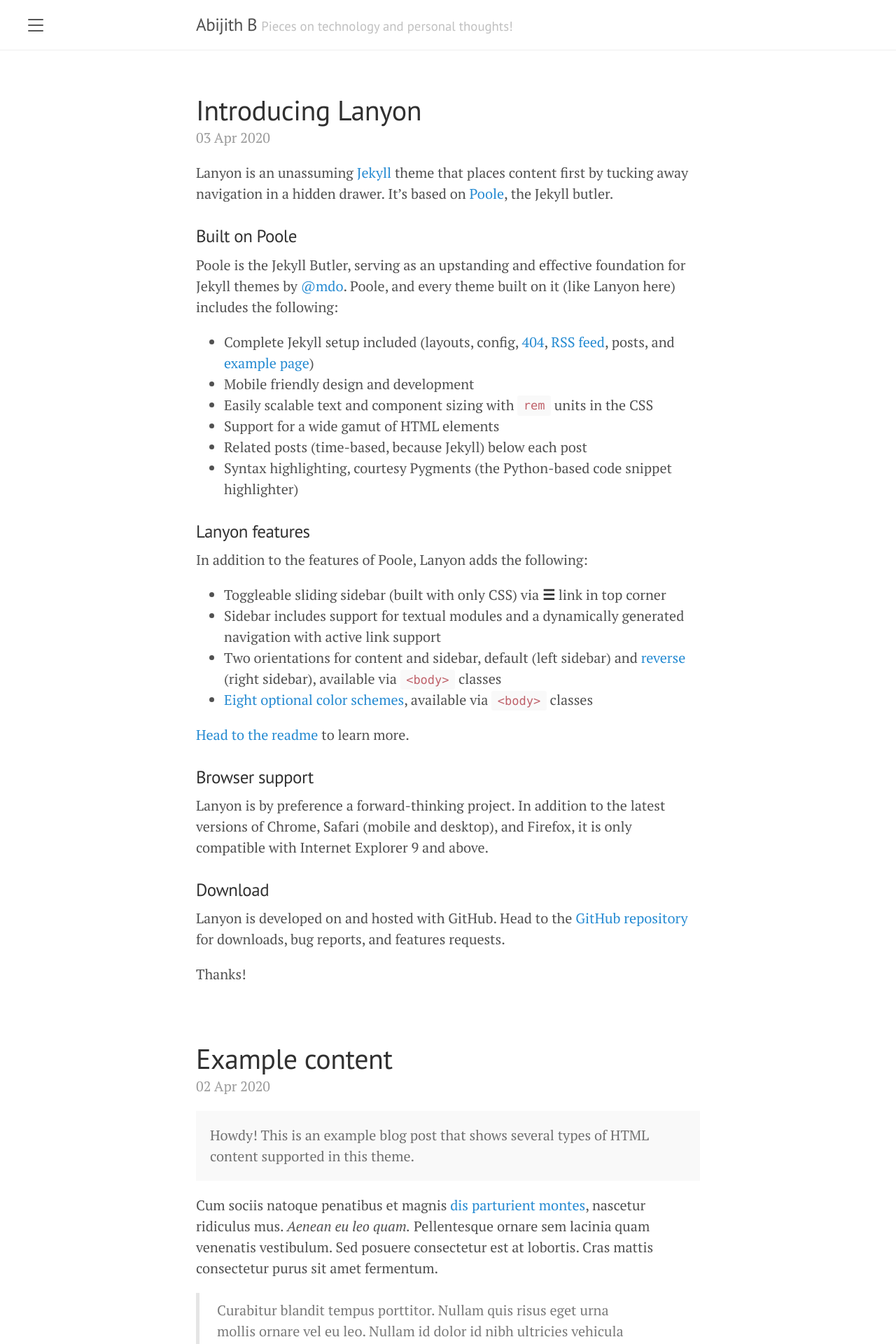
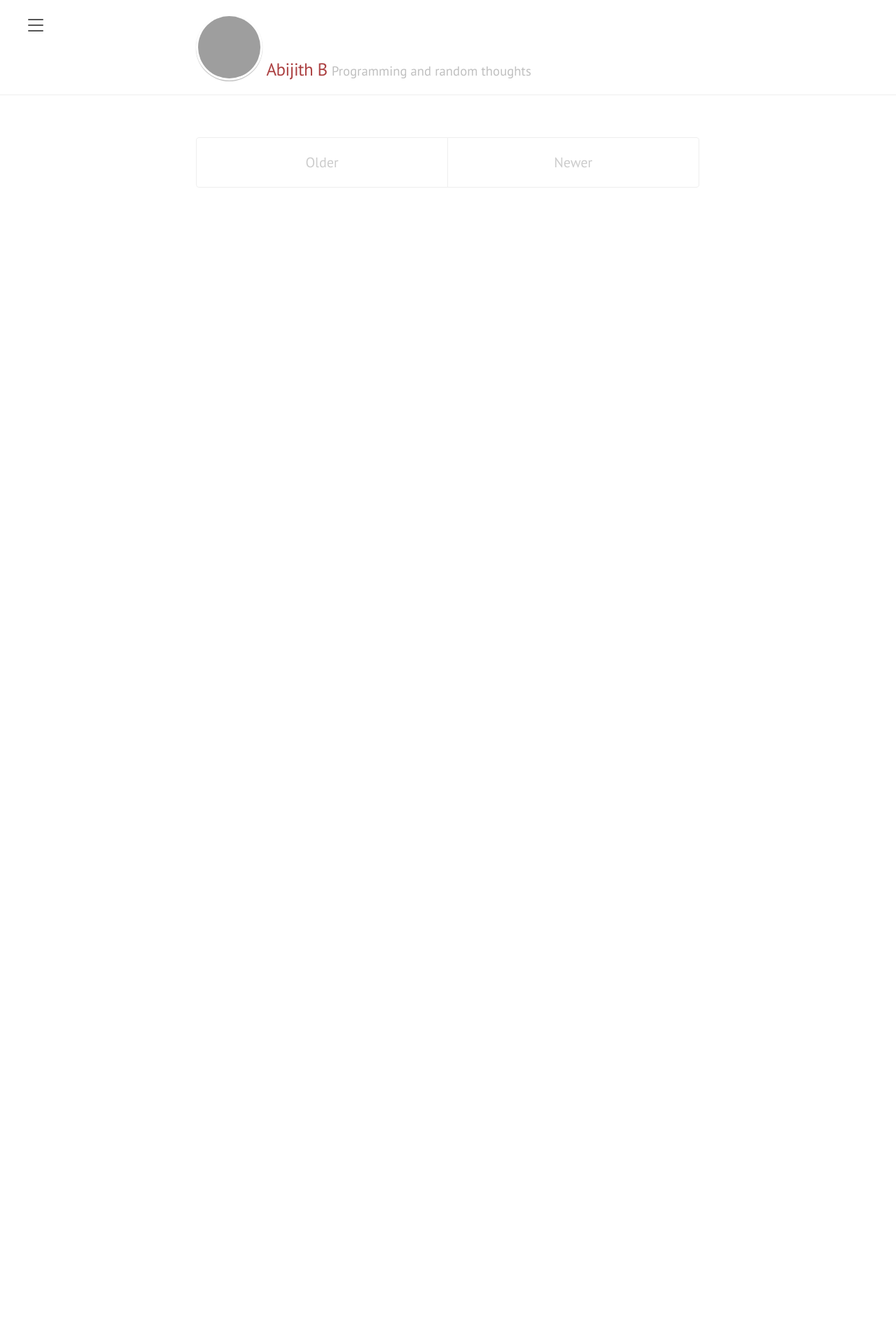
Before and after one commit to twentyse7en/twentyse7en.github.io, a Jekyll site: the page built from index.html, in a window 1280 px wide. Shown: the top 1920 px of the page at 70% size. Built offline with Jekyll 4.4.1, drawn with Linux system fonts in a browser that asks for light colours; nearby versions of some CDN libraries; the list of posts is cut into pages by our own code; after the commit the page ends 900 px from its top, so only the background shows below that; some of the changed text lies outside the part shown; grey boxes are pictures that could not be loaded.

Commit message:
setting up

```diff
--- a/_config.yml
+++ b/_config.yml
@@ -1,6 +1,6 @@
 # Setup
 title:               Abijith B
-tagline:             'Pieces on technology and personal thoughts!'
+tagline:             'Programming and random thoughts'
 
 # description:         '<a href="https://github.com/ritiek" target="_blank">GitHub</a>,
 #                       <a href="https://stackoverflow.com/users/6554943/ritiek">Stack Overflow</a>,
@@ -10,7 +10,7 @@ tagline:             'Pieces on technology and personal thoughts!'
 #                       Reach me at<br>
 #                       <a href="mailto:ritiekmalhotra123@gmail.com">ritiekmalhotra123@gmail.com</a><br>'
 # description:         Peices on technology!
-description:         Posts ranging from technology to my personal thoughts on various topics
+description:         Mostly computer science stuff and somtimes random thoughts and experiments.
 
 url:                 https://twentyse7en.github.io
 baseurl:             ''
--- a/_includes/head.html
+++ b/_includes/head.html
@@ -18,8 +18,10 @@
 
   <link rel="stylesheet" href="{{ '/public/css/poole.css' | absolute_url }}">
   <link rel="stylesheet" href="{{ '/public/css/syntax.css' | absolute_url }}">
+  <link rel="stylesheet" href="{{ '/public/css/custom.css' | absolute_url }}">
   <link rel="stylesheet" href="{{ '/public/css/lanyon.css' | absolute_url }}">
   <link rel="stylesheet" href="https://fonts.googleapis.com/css?family=PT+Serif:400,400italic,700%7CPT+Sans:400">
+  <link rel="stylesheet" href="//maxcdn.bootstrapcdn.com/font-awesome/4.3.0/css/font-awesome.min.css">
 
   <link rel="apple-touch-icon-precomposed" sizes="144x144" href="{{ '/public/apple-touch-icon-precomposed.png' | absolute_url }}">
   <link rel="shortcut icon" href="{{ '/public/favicon.ico' | absolute_url }}">
--- a/_includes/sidebar.html
+++ b/_includes/sidebar.html
@@ -4,8 +4,25 @@
 
 <!-- Toggleable sidebar -->
 <div class="sidebar" id="sidebar">
-  <div class="sidebar-item">
+  <br>
+  <div class="sidebar-item" style="text-align: center;">
+    <div class="nav-header-image">
+        <div class="header-logo-wrap">
+            <span class="header-logo">
+                <img src="https://en.gravatar.com/userimage/137886331/9c0b1eb6d29f629067133097b79223d9.jpg?size=128" class="profileimage" alt="">
+            </span>
+        </div>
+    </div>
+    <br>
     <p>{{ site.description }}</p>
+    <div class="social-links-wrapper">
+        <ul class="social-links">
+            <li><a href="https://github.com/twentyse7en"><i class="fa fa-github fa-inverse"></i> </a></li>
+            <li><a href="https://www.linkedin.com/in/abijith-b-771b98153/"><i class="fa fa-linkedin fa-inverse"></i></a></li>
+            <li><a href="mailto:abijithbahuleyan@gmail.com"><i class="fa fa-envelope fa-inverse"></i></a></li>
+            <li><a href="{{ site.baseurl }}/atom.xml"><i class="fa fa-rss fa-inverse"></i></a></li>
+        </ul>
+    </div>
   </div>
 
   <nav class="sidebar-nav">
@@ -25,9 +42,9 @@
       {% endif %}
     {% endfor %}
 
-    <a class="sidebar-nav-item" href="{{ site.github.repo }}/archive/v{{ site.version }}.zip">Download</a>
-    <a class="sidebar-nav-item" href="{{ site.github.repo }}">GitHub project</a>
-    <span class="sidebar-nav-item">Currently v{{ site.version }}</span>
+    <!-- <a class="sidebar-nav-item" href="{{ site.github.repo }}/archive/v{{ site.version }}.zip">Download</a> -->
+    <!-- <a class="sidebar-nav-item" href="{{ site.github.repo }}">GitHub project</a> -->
+    <span class="sidebar-nav-item">{{ site.title }}</span>
   </nav>
 
   <div class="sidebar-item">
--- a/_layouts/default.html
+++ b/_layouts/default.html
@@ -3,7 +3,7 @@
 
   {% include head.html %}
 
-  <body>
+  <body class="theme-base-08">
 
     {% include sidebar.html %}
 
@@ -13,6 +13,11 @@
       <div class="masthead">
         <div class="container">
           <h3 class="masthead-title">
+            <div class="header-logo-wrap logo-small">
+                <span class="header-logo logo-small">
+                    <img src="https://en.gravatar.com/userimage/137886331/9c0b1eb6d29f629067133097b79223d9.jpg?size=128" class="profileimage" alt="">
+                </span>
+            </div>
             <a href="{{ site.baseurl }}/" title="Home">{{ site.title }}</a>
             <small>{{ site.tagline }}</small>
           </h3>
@@ -22,6 +27,7 @@
       <div class="container content">
         {{ content }}
       </div>
+
     </div>
 
     <label for="sidebar-checkbox" class="sidebar-toggle"></label>
--- a/_posts/2020-04-01-whats-jekyll.md
+++ /dev/null
@@ -1,12 +0,0 @@
----
-layout: post
-title: What's Jekyll?
----
-
-[Jekyll](https://jekyllrb.com) is a static site generator, an open-source tool for creating simple yet powerful websites of all shapes and sizes. From [the project's readme](https://github.com/mojombo/jekyll/blob/master/README.markdown):
-
-  > Jekyll is a simple, blog aware, static site generator. It takes a template directory [...] and spits out a complete, static website suitable for serving with Apache or your favorite web server. This is also the engine behind GitHub Pages, which you can use to host your project’s page or blog right here from GitHub.
-
-It's an immensely useful tool and one we encourage you to use here with Lanyon.
-
-Find out more by [visiting the project on GitHub](https://github.com/mojombo/jekyll).
--- a/_posts/2020-04-02-example-content.md
+++ /dev/null
@@ -1,122 +0,0 @@
----
-layout: post
-title: Example content
----
-
-
-<div class="message">
-  Howdy! This is an example blog post that shows several types of HTML content supported in this theme.
-</div>
-
-Cum sociis natoque penatibus et magnis <a href="#">dis parturient montes</a>, nascetur ridiculus mus. *Aenean eu leo quam.* Pellentesque ornare sem lacinia quam venenatis vestibulum. Sed posuere consectetur est at lobortis. Cras mattis consectetur purus sit amet fermentum.
-
-> Curabitur blandit tempus porttitor. Nullam quis risus eget urna mollis ornare vel eu leo. Nullam id dolor id nibh ultricies vehicula ut id elit.
-
-Etiam porta **sem malesuada magna** mollis euismod. Cras mattis consectetur purus sit amet fermentum. Aenean lacinia bibendum nulla sed consectetur.
-
-## Inline HTML elements
-
-HTML defines a long list of available inline tags, a complete list of which can be found on the [Mozilla Developer Network](https://developer.mozilla.org/en-US/docs/Web/HTML/Element).
-
-- **To bold text**, use `<strong>`.
-- *To italicize text*, use `<em>`.
-- Abbreviations, like <abbr title="HyperText Markup Langage">HTML</abbr> should use `<abbr>`, with an optional `title` attribute for the full phrase.
-- Citations, like <cite>&mdash; Mark otto</cite>, should use `<cite>`.
-- <del>Deleted</del> text should use `<del>` and <ins>inserted</ins> text should use `<ins>`.
-- Superscript <sup>text</sup> uses `<sup>` and subscript <sub>text</sub> uses `<sub>`.
-
-Most of these elements are styled by browsers with few modifications on our part.
-
-## Heading
-
-Vivamus sagittis lacus vel augue rutrum faucibus dolor auctor. Duis mollis, est non commodo luctus, nisi erat porttitor ligula, eget lacinia odio sem nec elit. Morbi leo risus, porta ac consectetur ac, vestibulum at eros.
-
-### Code
-
-Cum sociis natoque penatibus et magnis dis `code element` montes, nascetur ridiculus mus.
-
-{% highlight js %}
-// Example can be run directly in your JavaScript console
-
-// Create a function that takes two arguments and returns the sum of those arguments
-var adder = new Function("a", "b", "return a + b");
-
-// Call the function
-adder(2, 6);
-// > 8
-{% endhighlight %}
-
-Aenean lacinia bibendum nulla sed consectetur. Etiam porta sem malesuada magna mollis euismod. Fusce dapibus, tellus ac cursus commodo, tortor mauris condimentum nibh, ut fermentum massa.
-
-### Lists
-
-Cum sociis natoque penatibus et magnis dis parturient montes, nascetur ridiculus mus. Aenean lacinia bibendum nulla sed consectetur. Etiam porta sem malesuada magna mollis euismod. Fusce dapibus, tellus ac cursus commodo, tortor mauris condimentum nibh, ut fermentum massa justo sit amet risus.
-
-* Praesent commodo cursus magna, vel scelerisque nisl consectetur et.
-* Donec id elit non mi porta gravida at eget metus.
-* Nulla vitae elit libero, a pharetra augue.
-
-Donec ullamcorper nulla non metus auctor fringilla. Nulla vitae elit libero, a pharetra augue.
-
-1. Vestibulum id ligula porta felis euismod semper.
-2. Cum sociis natoque penatibus et magnis dis parturient montes, nascetur ridiculus mus.
-3. Maecenas sed diam eget risus varius blandit sit amet non magna.
-
-Cras mattis consectetur purus sit amet fermentum. Sed posuere consectetur est at lobortis.
-
-<dl>
-  <dt>HyperText Markup Language (HTML)</dt>
-  <dd>The language used to describe and define the content of a Web page</dd>
-
-  <dt>Cascading Style Sheets (CSS)</dt>
-  <dd>Used to describe the appearance of Web content</dd>
-
-  <dt>JavaScript (JS)</dt>
-  <dd>The programming language used to build advanced Web sites and applications</dd>
-</dl>
-
-Integer posuere erat a ante venenatis dapibus posuere velit aliquet. Morbi leo risus, porta ac consectetur ac, vestibulum at eros. Nullam quis risus eget urna mollis ornare vel eu leo.
-
-### Tables
-
-Aenean lacinia bibendum nulla sed consectetur. Lorem ipsum dolor sit amet, consectetur adipiscing elit.
-
-<table>
-  <thead>
-    <tr>
-      <th>Name</th>
-      <th>Upvotes</th>
-      <th>Downvotes</th>
-    </tr>
-  </thead>
-  <tfoot>
-    <tr>
-      <td>Totals</td>
-      <td>21</td>
-      <td>23</td>
-    </tr>
-  </tfoot>
-  <tbody>
-    <tr>
-      <td>Alice</td>
-      <td>10</td>
-      <td>11</td>
-    </tr>
-    <tr>
-      <td>Bob</td>
-      <td>4</td>
-      <td>3</td>
-    </tr>
-    <tr>
-      <td>Charlie</td>
-      <td>7</td>
-      <td>9</td>
-    </tr>
-  </tbody>
-</table>
-
-Nullam id dolor id nibh ultricies vehicula ut id elit. Sed posuere consectetur est at lobortis. Nullam quis risus eget urna mollis ornare vel eu leo.
-
------
-
-Want to see something else added? <a href="https://github.com/poole/poole/issues/new">Open an issue.</a>
--- a/_posts/2020-04-03-introducing-lanyon.md
+++ /dev/null
@@ -1,38 +0,0 @@
----
-layout: post
-title: Introducing Lanyon
----
-
-Lanyon is an unassuming [Jekyll](http://jekyllrb.com) theme that places content first by tucking away navigation in a hidden drawer. It's based on [Poole](http://getpoole.com), the Jekyll butler.
-
-### Built on Poole
-
-Poole is the Jekyll Butler, serving as an upstanding and effective foundation for Jekyll themes by [@mdo](https://twitter.com/mdo). Poole, and every theme built on it (like Lanyon here) includes the following:
-
-* Complete Jekyll setup included (layouts, config, [404](/404), [RSS feed](/atom.xml), posts, and [example page](/about))
-* Mobile friendly design and development
-* Easily scalable text and component sizing with `rem` units in the CSS
-* Support for a wide gamut of HTML elements
-* Related posts (time-based, because Jekyll) below each post
-* Syntax highlighting, courtesy Pygments (the Python-based code snippet highlighter)
-
-### Lanyon features
-
-In addition to the features of Poole, Lanyon adds the following:
-
-* Toggleable sliding sidebar (built with only CSS) via **☰** link in top corner
-* Sidebar includes support for textual modules and a dynamically generated navigation with active link support
-* Two orientations for content and sidebar, default (left sidebar) and [reverse](https://github.com/poole/lanyon#reverse-layout) (right sidebar), available via `<body>` classes
-* [Eight optional color schemes](https://github.com/poole/lanyon#themes), available via `<body>` classes
-
-[Head to the readme](https://github.com/poole/lanyon#readme) to learn more.
-
-### Browser support
-
-Lanyon is by preference a forward-thinking project. In addition to the latest versions of Chrome, Safari (mobile and desktop), and Firefox, it is only compatible with Internet Explorer 9 and above.
-
-### Download
-
-Lanyon is developed on and hosted with GitHub. Head to the <a href="https://github.com/poole/lanyon">GitHub repository</a> for downloads, bug reports, and features requests.
-
-Thanks!
--- a/about.md
+++ b/about.md
@@ -3,27 +3,50 @@ layout: page
 title: About
 ---
 
-<p class="message">
-  Hey there! This page is included as an example. Feel free to customize it for your own use upon downloading. Carry on!
-</p>
+Hi, I'm Abijith B currently final year undergraduate at [GECP](https://gecskp.ac.in/) with
+Computer Science and Engineering as major.
 
-In the novel, *The Strange Case of Dr. Jeykll and Mr. Hyde*, Mr. Poole is Dr. Jekyll's virtuous and loyal butler. Similarly, Poole is an upstanding and effective butler that helps you build Jekyll themes. It's made by [@mdo](https://twitter.com/mdo).
+I have a huge interest in backend development, mostly with python.
+I have also tried frontend development with Flask and React.
+I'm also exploring Machine Learning, my interested research areas
+include recommendation and clustering. On free time I automate
+some boring stuff and tweak my GNU/Linux Machine.
 
-There are currently two themes built on Poole:
+I have intereset in psychology and reading [Thinking fast and slow](https://en.wikipedia.org/wiki/Thinking,_Fast_and_Slow)
+by Daniel Kahneman was a turning point of my life. I love cycling and badminton.
+I also love watching cinema. Akira kurosawa, Andrei Tarkovsky, Satyajit Ray
+and Martin Scorsese are my favorite directors.
 
-* [Hyde](http://hyde.getpoole.com)
-* [Lanyon](http://lanyon.getpoole.com)
+Checkout my projects [@Github](https://github.com/twentyse7en/)
 
-Learn more and contribute on [GitHub](https://github.com/poole).
+## Skils
 
-## Setup
+**Language :** Python, C++, C, Javascript
 
-Some fun facts about the setup of this project include:
+**Databases :** PostgreSQL
 
-* Built for [Jekyll](https://jekyllrb.com)
-* Developed on GitHub and hosted for free on [GitHub Pages](https://pages.github.com)
-* Coded with [Atom](https://atom.io)
+**Misc :** Pandas, Numpy, React, Flask, Shell
 
-Have questions or suggestions? Feel free to [open an issue on GitHub](https://github.com/poole/issues/new) or [ask me on Twitter](https://twitter.com/mdo).
+## Projects:
+1. #### [Book Recommendation Engine]():
+    * Book recommendation system based on data from Goodreads.
+    * The approaches used are item affinity and Matrix factorization.
+    * Experimenting with ANN to measure the effect of the book cover on user rating.
 
-Thanks for reading!
+2. #### [Kompressor](https://github.com/twentyse7en/kompressor)
+    * Performs pixel-wise color quantization using K-Means.
+    * Reducing the no. of colors in the image as the user specifies.
+
+3. #### [Wi-mote](https://github.com/Dink4n/wi-mote)
+    * Developed a full stack web application using Flask and React.
+    * Control media on device over wifi.
+    * Effortless connection using QR-code scanning.
+
+## Work Experience
+1. #### Google Summer of Code | Python Software Foundation
+    Developed a feature for [LiberTEM](https://github.com/LiberTEM/LiberTEM/). Enhanced user experience
+    by easier transition between GUI and scripting. User can
+    download Jupyter notebook/Python script corresponding to
+    an analysis made by user. Monitor cluster details in GUI and
+    generate connection code.
+    [Project Report](https://gist.github.com/twentyse7en/8e4a6b4f0b2b649421c70334d28cb1b8)
--- /dev/null
+++ b/archive.md
@@ -0,0 +1,9 @@
+---
+layout: page
+title: Archive
+---
+
+<br>
+{% for post in site.posts %}
+  * {{ post.date | date_to_string }} &raquo; [ {{ post.title }} ]({{ post.url }})
+{% endfor %}
--- /dev/null
+++ b/public/css/custom.css
@@ -0,0 +1,73 @@
+.profileimage{
+	vertical-align: top;
+	width: 100%;
+	border-radius: 100%;
+	background: #f0f0f0;
+	height: 100%;
+}
+
+.logo-small {
+    width: 35px;
+    height: 35px;
+}
+
+.header-logo-wrap {
+    vertical-align: text-bottom;
+    display: inline-block;
+    width: 95px;
+    height: 95px;
+    background-color: #fff;
+    border: 3px solid #fff;
+    z-index: 500;
+    position: relative;
+    border-radius: 100%;
+    box-shadow: 0 1px 1px rgba(0,0,0,.3);
+    text-align: center;
+}
+
+img {
+    display: block;
+    max-width: 100%;
+    margin: 0 0 1rem;
+    border-radius: 5px;
+}
+
+ul.social-links {
+    overflow: auto;
+    padding-left: 0;
+    display: inline-block;
+}
+
+ul.social-links li a i {
+    background: #800000;
+    color: #fff;
+    width: 24px;
+    height: 24px;
+    border-radius: 20px;
+    font-size: 12px;
+    margin-right: 10px;
+    padding-top: 18%;
+    padding-left: 0;
+    text-align: center;
+    transition: all .2s ease-in-out;
+    opacity: .6;
+}
+
+.fa {
+    display: inline-block;
+    font: normal normal normal 14px/1 FontAwesome;
+    font-size: inherit;
+    text-rendering: auto;
+    -webkit-font-smoothing: antialiased;
+    -moz-osx-font-smoothing: grayscale;
+    transform: translate(0, 0);
+}
+
+.fa-inverse {
+    color: #fff;
+}
+
+ul li {
+    display: inline;
+    float: left;
+}
```
